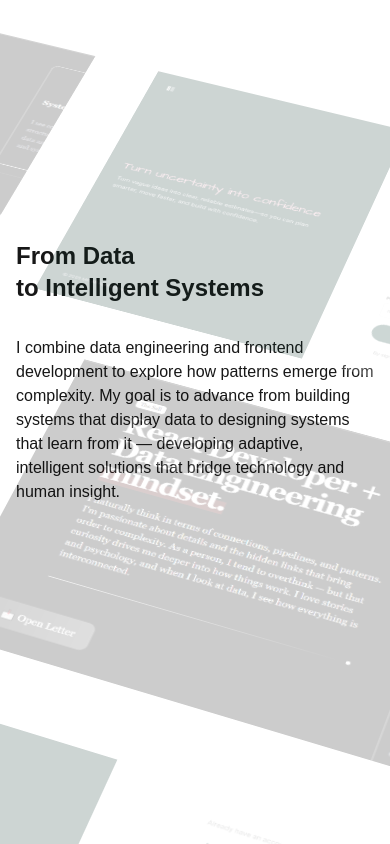
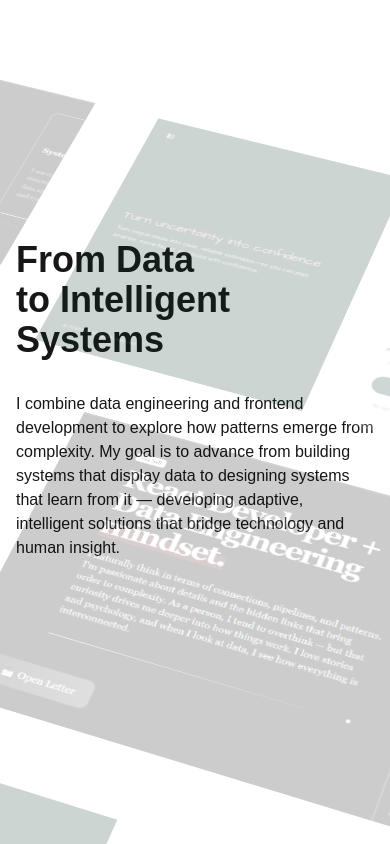
Before and after one commit to Mariam-Fathi/mf-portfolio, a Next.js app: page / in a window 390 px wide. Shown: the top 844 px of the page. Built offline with nearby package versions, Linux system fonts and the light colour scheme.

Commit message:
fix: change font size

```diff
--- a/src/components/ui/hero-parallax.tsx
+++ b/src/components/ui/hero-parallax.tsx
@@ -102,12 +102,12 @@ export const HeroParallax = ({
 export const Header = () => {
   return (
     <div className="max-w-7xl relative mx-auto py-20 md:py-40 px-4 w-full left-0 top-0">
-      <h1 className="text-2xl md:text-7xl font-bold dark:text-white">
+      <h1 className="text-4xl md:text-7xl font-bold dark:text-white">
         From Data
         <br />
         to Intelligent Systems
       </h1>
-      <p className="max-w-2xl text-base md:text-xl mt-8 dark:text-neutral-200">
+      <p className="max-w-2xl text-base sm:text-xl mt-8 dark:text-neutral-200">
         I combine data engineering and frontend development to explore how
         patterns emerge from complexity. My goal is to advance from building
         systems that display data to designing systems that learn from it —
```
